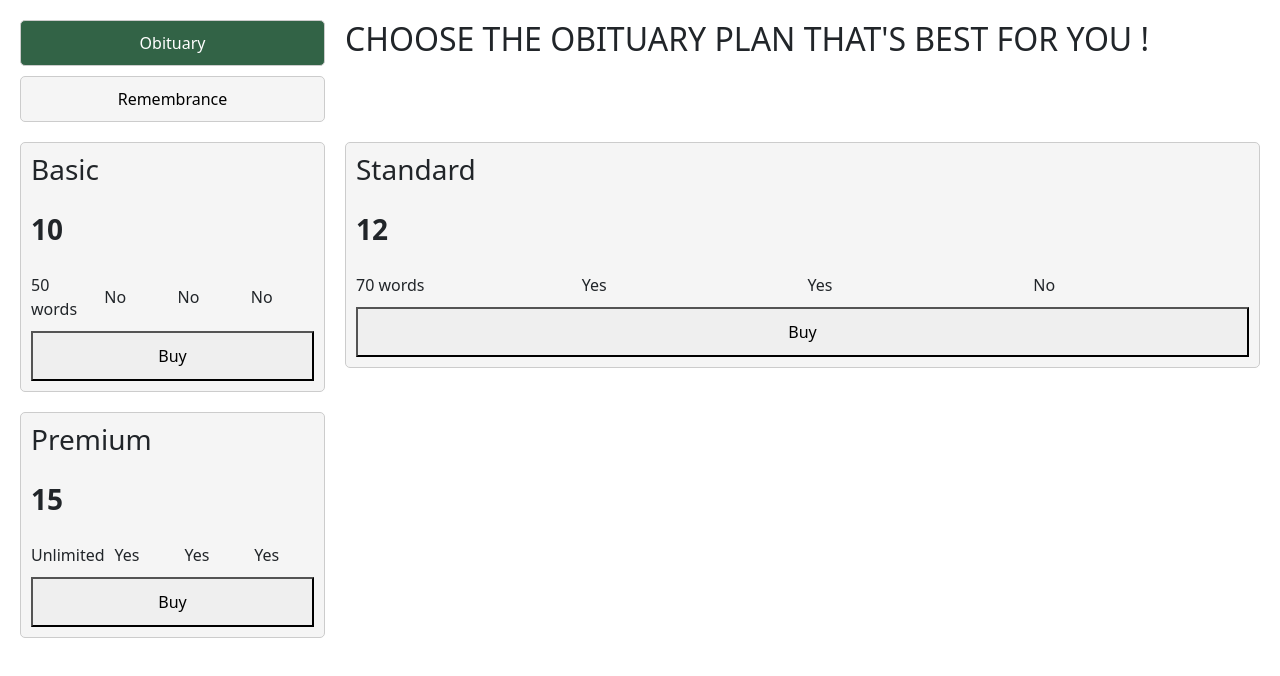
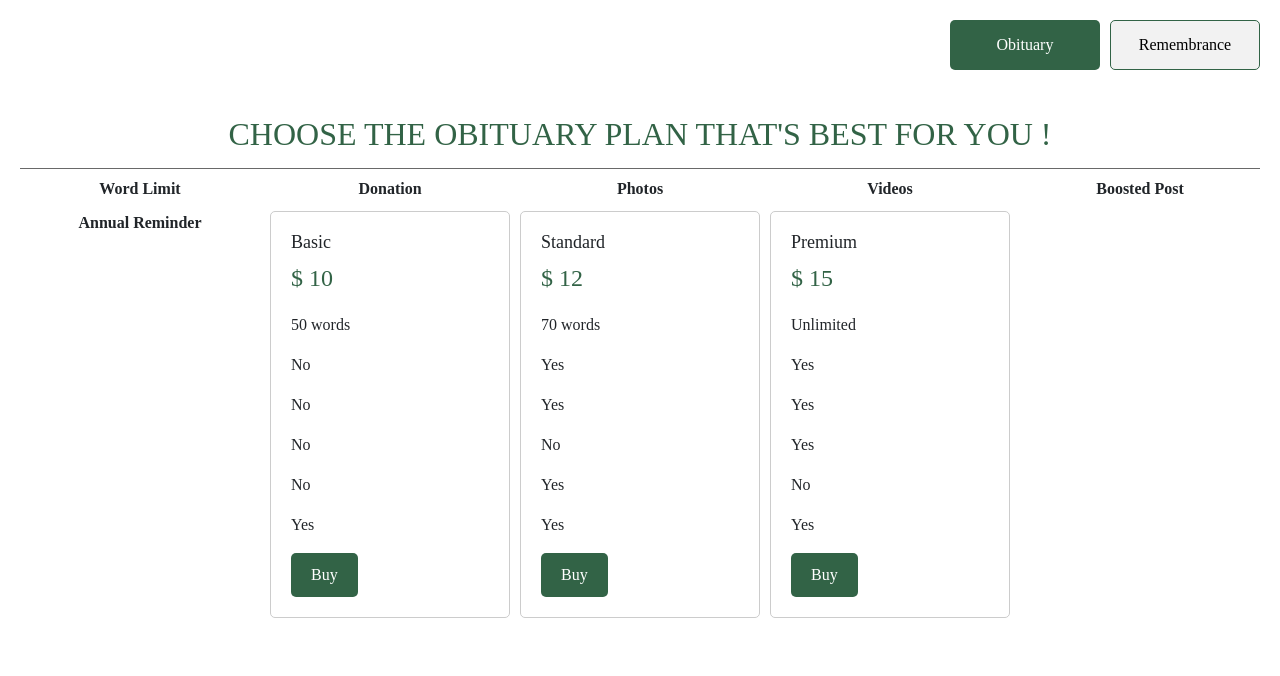
Before and after one commit to INT019/AMARAR-Web, a React (Create React App) app in the folder amarar/: page / in a window 1280 px wide. Shown: the top 676 px of the page. Built offline with nearby package versions, Linux system fonts and the light colour scheme.

Commit message:
Commit
Style.
Create Remembrance form page.
Implement Delete function for remembrance.

```diff
--- a/amarar/src/pages/ObituaryPriceLists.jsx
+++ b/amarar/src/pages/ObituaryPriceLists.jsx
@@ -17,6 +17,8 @@ function ObituaryPriceLists ()
             donation: false,
             photos: false,
             videos: false,
+            BoostedPost: false,
+            AnnualReminder: true,
         },
 
         {
@@ -26,6 +28,8 @@ function ObituaryPriceLists ()
             donation: true,
             photos: true,
             videos: false,
+            BoostedPost: true,
+            AnnualReminder: true,
         },
 
         {
@@ -35,6 +39,8 @@ function ObituaryPriceLists ()
             donation: true,
             photos: true,
             videos: true,
+            BoostedPost: false,
+            AnnualReminder: true,
         },
     ];
 
@@ -65,6 +71,14 @@ function ObituaryPriceLists ()
             </div>
             <h2 className='heading'>CHOOSE THE OBITUARY PLAN THAT'S BEST FOR YOU !</h2>
 
+            <div className='packages'>
+                <div className='condition-title'>Word Limit</div>
+                <div className='condition-title'>Donation</div>
+                <div className='condition-title'>Photos</div>
+                <div className='condition-title'>Videos</div>
+                <div className='condition-title'>Boosted Post</div>
+                <div className='condition-title'>Annual Reminder</div>
+
                 { plans.map( ( plan ) => (
                     <div
                         key={ plan.name }
@@ -72,21 +86,29 @@ function ObituaryPriceLists ()
                         onClick={ () => setSelectedPlan( plan.name ) }
                     >
                         <h3 className='plan-name'>{ plan.name }</h3>
-                    <h3 className='plan-price'>{ plan.price }</h3>
+                        <h3 className='plan-price'>$ { plan.price }</h3>
 
                         <div className='plan-features'>
                             <p>{ plan.wordLimit === -1 ? 'Unlimited' : `${ plan.wordLimit } words` }</p>
                             <p>{ plan.donation ? 'Yes' : 'No' }</p>
                             <p>{ plan.photos ? 'Yes' : 'No' }</p>
                             <p>{ plan.videos ? 'Yes' : 'No' }</p>
+                            <p>{ plan.BoostedPost ? 'Yes' : 'No' }</p>
+                            <p>{ plan.AnnualReminder ? 'Yes' : 'No' }</p>
                         </div>
 
                         <button
                             className='plan-description'
                             onClick={ handleBuy }
+                            style={ {
+                                backgroundColor: "#326346",
+                                color: 'white',
+                                border: 'none'
+                            } }
                         >Buy</button>
                     </div>
                 ) ) }
+            </div>
         </div>
     )
 }
--- a/amarar/src/pages/RemembrancePriceLists.jsx
+++ b/amarar/src/pages/RemembrancePriceLists.jsx
@@ -44,7 +44,7 @@ function RemembrancePriceLists ()
     }
 
     const handleBuy = () => [
-        navigate( '/create' )
+        navigate( '/create-remembrance' )
     ]
     return (
         <div className='obituary-plans'>
@@ -61,6 +61,7 @@ function RemembrancePriceLists ()
             </div>
             <h2 className='heading'>CHOOSE THE REMEMBRANCE PLAN THAT'S BEST FOR YOU !</h2>
 
+            <div className='packages'>
                 { plans.map( ( plan ) => (
                     <div
                         key={ plan.name }
@@ -89,6 +90,7 @@ function RemembrancePriceLists ()
                     </div>
                 ) ) }
             </div>
+        </div>
     )
 }
 
--- a/amarar/src/styles/ObituaryPriceLists.css
+++ b/amarar/src/styles/ObituaryPriceLists.css
@@ -1,68 +1,93 @@
 .obituary-plans {
-  display: grid;
-  grid-template-columns: 1fr 3fr;
-  gap: 20px;
-  align-items: flex-start;
-  margin: 20px;
+  font-family: 'Manuale';
+  padding: 20px;
+}
+
+.plans-container {
+  display: flex;
+  justify-content: space-between;
+  align-items: center;
+  margin-bottom: 20px;
 }
 
 .plans-types {
   display: flex;
-  flex-direction: column;
+  justify-content: flex-end;
   gap: 10px;
 }
 
 .plan-type {
-  padding: 10px;
-  border: 1px solid #ccc;
+  width: 150px;
+  padding: 12px 24px;
+  background-color: #f2f2f2;
+  border: none;
+  cursor: pointer;
+  font-size: 16px;
   border-radius: 5px;
-  background-color: #f5f5f5;
-  cursor: pointer;
+  border: 1px solid #326346;
+  text-align: center;
+  justify-content: center;
 }
 
+
 .plan-type.active {
-    background-color: #326346;
-    color: #ffffff;
+  background-color: #326346;
+  color: white;
+  border: none !important;
 }
 
 .heading {
-  margin: 0;
+  text-align: center;
+  font-size: 32px;
+  font-weight: 450;
+  color: #326346;
+  margin-top: 30px;
+  padding: 15px;
+  border-bottom: 1.5px solid #696969;
+}
+
+.packages {
+  display: grid;
+  grid-template-columns: repeat(5, 1fr);
+  gap: 10px;
+}
+
+.condition-title {
+  font-weight: bold;
+  text-align: center;
 }
 
 .plan {
-  display: grid;
-  grid-template-rows: 50px 50px 1fr 50px;
-  gap: 10px;
-  background-color: #f5f5f5;
-  padding: 10px;
   border: 1px solid #ccc;
   border-radius: 5px;
+  padding: 20px;
   cursor: pointer;
 }
 
 .plan.selected {
-  background-color: #ddd;
+  border-color: #326346;
 }
 
 .plan-name {
-  margin: 0;
+  margin-bottom: 10px;
+  font-size: 18px;
 }
 
 .plan-price {
-  font-weight: bold;
+  margin-bottom: 20px;
+  font-size: 24px;
+  color: #326346;
 }
 
-.plan-features {
-  display: grid;
-  grid-template-columns: repeat(4, 1fr);
-  align-items: center;
-  gap: 10px;
-}
-
-.plan-features p {
-  margin: 0;
+.plan-feature {
+  text-align: center;
 }
 
 .plan-description {
-  margin: 0;
+  padding: 10px 20px;
+  background-color: #326346;
+  color: white;
+  border: none;
+  border-radius: 5px;
+  cursor: pointer;
 }
```
Also changed, not shown: 1 other file (tests, documents, lock files or other folders). Lines whose indentation alone changed are shown as unchanged.
